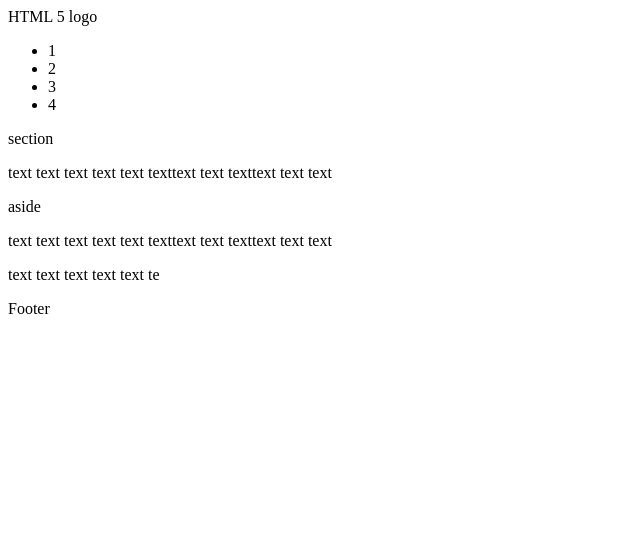
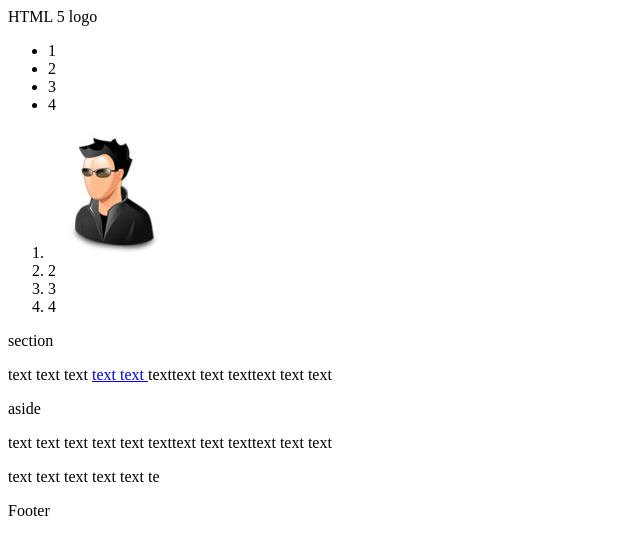
Before and after one commit to tamirshalom/git-github.com-tamirshalom-first_lesson_new, a plain HTML site: page index.html in a window 1280 px wide. Shown: the whole page, without its empty margins (0-640 px from the left). Drawn offline with Linux system fonts and the light colour scheme.

Commit message:
photo+ol+p

```diff
--- a/index.html
+++ b/index.html
@@ -15,10 +15,16 @@
 				<li>3</li>
 				<li>4</li>
 			</ul>
+			<ol>
+				<li><img src="img/icon.jpg"></li>
+				<li>2</li>
+				<li>3</li>
+				<li>4</li>
+			</ol>
 		</nav>
 		<article>
 			<section>section
-				<p>text text text text text texttext text texttext text text</p>
+				<p>text text text <a href="#">text text </a>texttext text texttext text text</p>
 			</section>
 			<aside>aside
 				<p>text text text text text texttext text texttext text text</p>
```
Also changed, not shown: img/icon.jpg (added).
